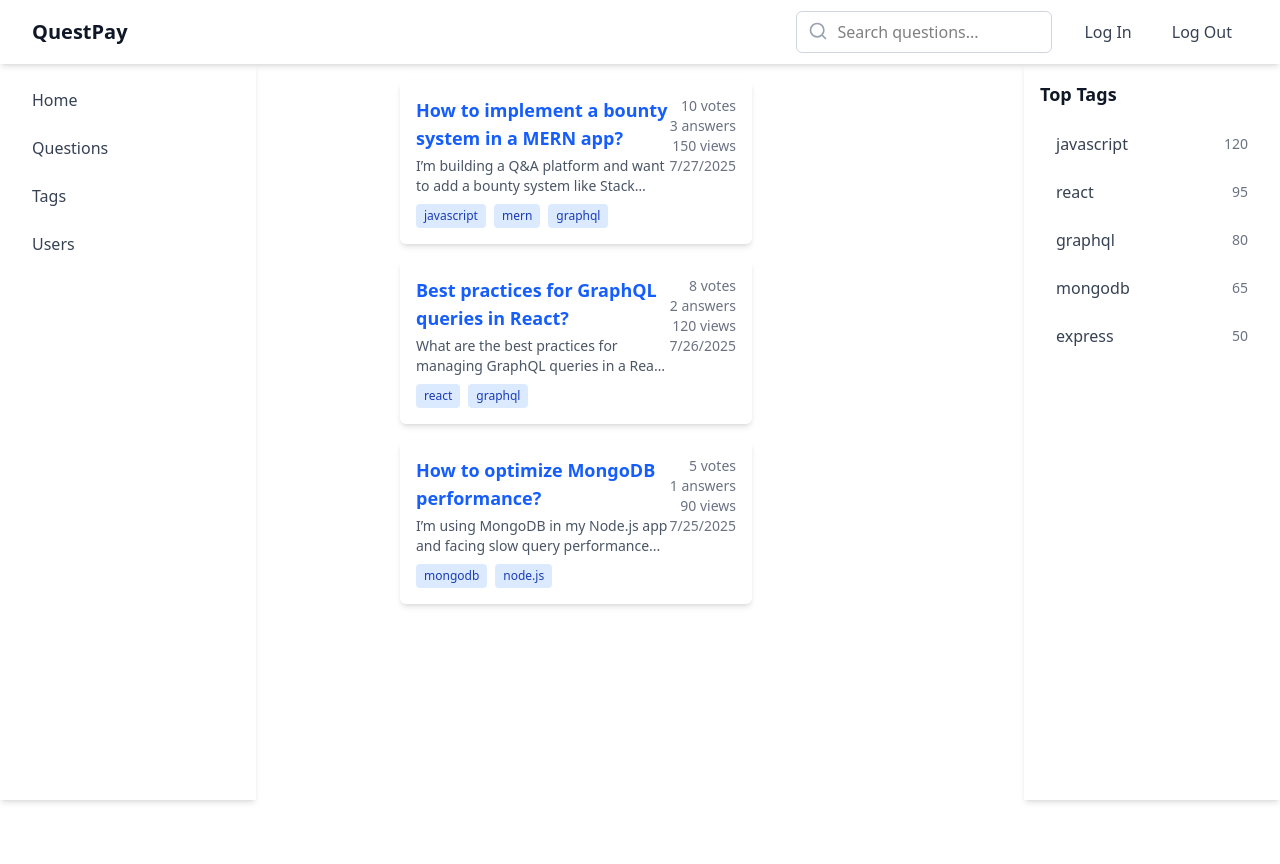
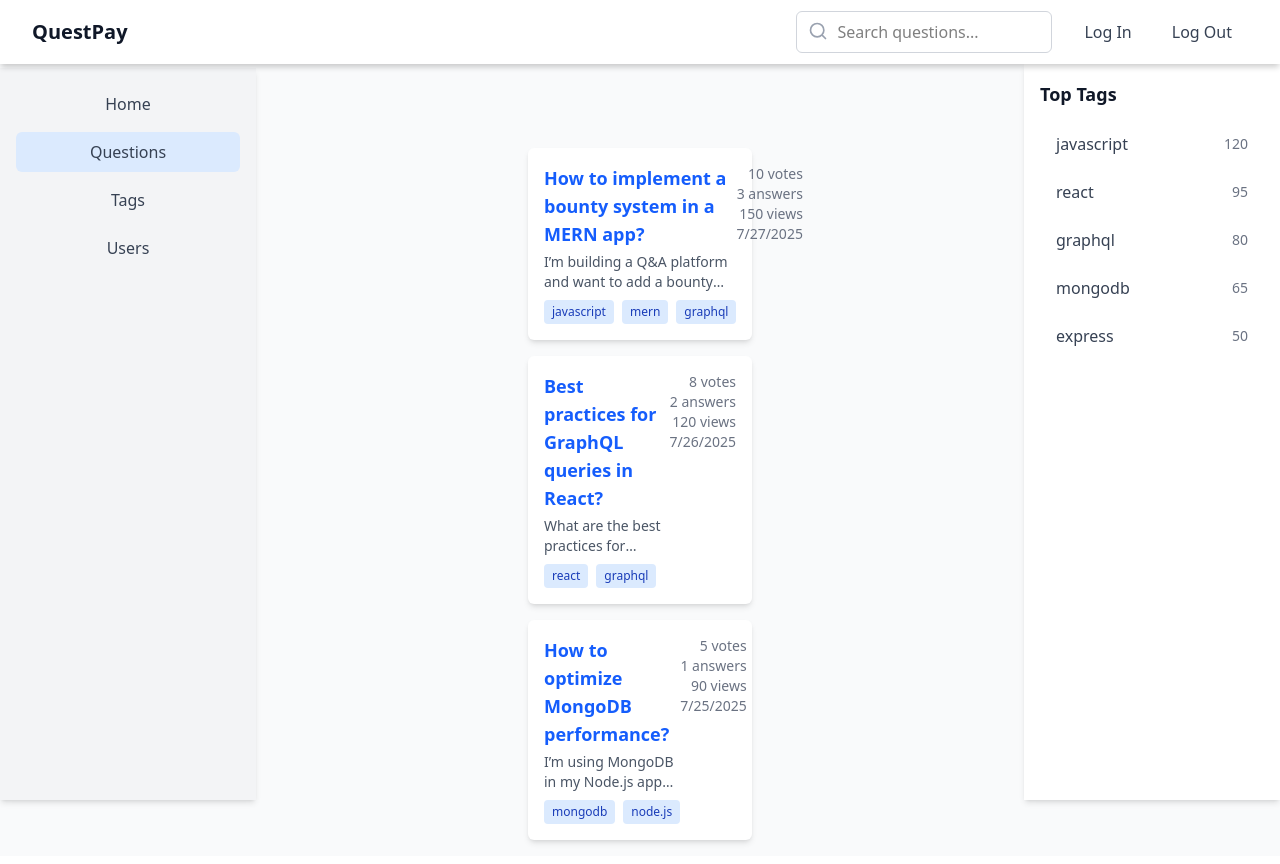
Before and after one commit to MehedisCode/quest-pay, a React (Vite) app in the folder client/: page / in a window 1280 px wide. Built offline with nearby package versions, Linux system fonts and the light colour scheme.

Commit message:
left sidebar buttons functionalities added, add TagsList and UsersList components; update MainLayout and NavBar for improved navigation

```diff
--- a/client/package.json
+++ b/client/package.json
@@ -15,6 +15,7 @@
     "@radix-ui/react-icons": "^1.3.2",
     "@tailwindcss/vite": "^4.1.11",
     "dotenv": "^17.2.1",
+    "prop-types": "^15.8.1",
     "radix": "^0.0.0",
     "react": "^19.1.0",
     "react-dom": "^19.1.0",
--- a/client/src/App.jsx
+++ b/client/src/App.jsx
@@ -6,7 +6,7 @@ import './App.css'
 function App() {
   return (
     <>
-      <NavBar />
+      {/* <NavBar /> */}
       <MainLayout />
     </>
   );
--- a/client/src/components/MainLayout.jsx
+++ b/client/src/components/MainLayout.jsx
@@ -1,26 +1,65 @@
+import { useState } from 'react';
 import NavBar from './NavBar';
 import Sidebar from './Sidebar';
 import RightSidebar from './RightSidebar';
 import QuestionsList from './QuestionsList';
+import TagsList from './TagsList';
+import UsersList from './UsersList';
 
 const MainLayout = () => {
+  const [activeSection, setActiveSection] = useState('questions');
+  const [isSidebarOpen, setIsSidebarOpen] = useState(false);
+
+  const renderContent = () => {
+    switch (activeSection) {
+      case 'home':
+        return (
+          <div className="p-4">
+            <h1 className="text-2xl font-bold text-gray-900 mb-4">
+              Welcome to QuestPay
+            </h1>
+            <p className="text-gray-600">
+              QuestPay is a Q&A platform where you can ask questions, share
+              knowledge, and offer bounties for the best answers. Explore our
+              community by browsing questions, tags, or user profiles.
+            </p>
+          </div>
+        );
+      case 'questions':
+        return <QuestionsList />;
+      case 'tags':
+        return <TagsList />;
+      case 'users':
+        return <UsersList />;
+      default:
+        return <QuestionsList />;
+    }
+  };
+
   return (
     <div className="flex flex-col min-h-screen">
+      {/* Navbar */}
+      <NavBar toggleSidebar={() => setIsSidebarOpen(!isSidebarOpen)} />
 
       {/* Main Content */}
-      <div className="flex flex-1">
+      <div className="flex flex-1 pt-[4.25rem] bg-gray-50">
         {/* Left Sidebar */}
         <div className="hidden md:block w-64 flex-shrink-0">
-          <Sidebar />
+          <Sidebar
+            activeSection={activeSection}
+            setActiveSection={setActiveSection}
+            isOpen={isSidebarOpen}
+            setIsOpen={setIsSidebarOpen}
+          />
         </div>
 
         {/* Scrollable Middle Section */}
-        <div className="flex-1 md:mx-32 lg:mr-64 overflow-y-auto flex-shrink-0">
-          <QuestionsList />
+        <div className="flex-1 md:pl-64 lg:pr-64 overflow-y-auto">
+          {renderContent()}
         </div>
 
         {/* Right Sidebar */}
-        <div className="hidden lg:block w-64">
+        <div className="hidden lg:block w-64 flex-shrink-0">
           <RightSidebar />
         </div>
       </div>
--- a/client/src/components/NavBar.jsx
+++ b/client/src/components/NavBar.jsx
@@ -1,19 +1,31 @@
-import { useState } from 'react';
-import { HamburgerMenuIcon, Cross1Icon } from '@radix-ui/react-icons';
+import PropTypes from 'prop-types';
 
-const NavBar = () => {
-  const [isMobileMenuOpen, setIsMobileMenuOpen] = useState(false);
-
-  const toggleMobileMenu = () => {
-    setIsMobileMenuOpen(!isMobileMenuOpen);
-  };
-
+const NavBar = ({ toggleSidebar }) => {
   return (
-    <nav className="bg-white shadow-md sticky top-0 z-50">
+    <nav className="bg-white shadow-[0_4px_6px_-1px_rgba(0,0,0,0.2)] sticky top-0 z-[1000]">
       <div className="max-w-7xl mx-auto px-4 sm:px-6 lg:px-8">
         <div className="flex justify-between items-center h-16">
-          {/* Left: Logo */}
-          <div className="flex items-center">
+          {/* Left: Logo and Sidebar Toggle */}
+          <div className="flex items-center space-x-4">
+            <button
+              onClick={toggleSidebar}
+              className="md:hidden text-gray-700 hover:text-blue-600 focus:outline-none p-2"
+            >
+              <svg
+                className="h-6 w-6"
+                fill="none"
+                stroke="currentColor"
+                viewBox="0 0 24 24"
+                xmlns="http://www.w3.org/2000/svg"
+              >
+                <path
+                  strokeLinecap="round"
+                  strokeLinejoin="round"
+                  strokeWidth="2"
+                  d="M4 6h16M4 12h16M4 18h16"
+                />
+              </svg>
+            </button>
             <a href="/" className="flex items-center space-x-2">
               <span className="text-xl font-bold text-gray-900">QuestPay</span>
             </a>
@@ -57,33 +69,14 @@ const NavBar = () => {
               </a>
             </div>
           </div>
-
-          {/* Mobile Menu Button */}
-          <div className="md:hidden flex items-center">
-            <button
-              onClick={toggleMobileMenu}
-              className="text-gray-700 hover:text-blue-600 focus:outline-none"
-            >
-              {isMobileMenuOpen ? (
-                <Cross1Icon className="h-6 w-6" />
-              ) : (
-                <HamburgerMenuIcon className="h-6 w-6" />
-              )}
-            </button>
-          </div>
         </div>
       </div>
-
-      {/* Mobile Menu (Empty for Now) */}
-      {isMobileMenuOpen && (
-        <div className="md:hidden bg-white border-t border-gray-200">
-          <div className="max-w-7xl mx-auto px-4 sm:px-6 lg:px-8 py-4 space-y-2">
-            {/* Placeholder for future menu items */}
-          </div>
-        </div>
-      )}
     </nav>
   );
 };
 
+NavBar.propTypes = {
+  toggleSidebar: PropTypes.func.isRequired,
+};
+
 export default NavBar;
--- a/client/src/components/Sidebar.jsx
+++ b/client/src/components/Sidebar.jsx
@@ -1,37 +1,30 @@
-import { useState } from 'react';
-import * as Dialog from '@radix-ui/react-dialog';
-import { HamburgerMenuIcon, Cross1Icon } from '@radix-ui/react-icons';
+import * as Dialog from "@radix-ui/react-dialog";
+import { Cross1Icon } from "@radix-ui/react-icons";
 
-const Sidebar = () => {
-  const [isOpen, setIsOpen] = useState(false);
-
+const Sidebar = ({ activeSection, setActiveSection, isOpen, setIsOpen }) => {
   const toggleSidebar = () => {
     setIsOpen(!isOpen);
   };
 
+  const handleNavClick = (section) => {
+    setActiveSection(section);
+    setIsOpen(false);
+  };
+
   const navLinks = [
-    { name: 'Home', href: '/' },
-    { name: 'Questions', href: '/questions' },
-    { name: 'Tags', href: '/tags' },
-    { name: 'Users', href: '/users' },
+    { name: "Home", href: "#" },
+    { name: "Questions", href: "#" },
+    { name: "Tags", href: "#" },
+    { name: "Users", href: "#" },
   ];
 
   return (
     <>
-      {/* Mobile Sidebar Toggle Button */}
-      <div className="md:hidden">
+      {/* Mobile Sidebar Dialog */}
       <Dialog.Root open={isOpen} onOpenChange={setIsOpen}>
-          <Dialog.Trigger asChild>
-            <button
-              onClick={toggleSidebar}
-              className="text-gray-700 hover:text-blue-600 focus:outline-none p-2"
-            >
-              <HamburgerMenuIcon className="h-6 w-6" />
-            </button>
-          </Dialog.Trigger>
         <Dialog.Portal>
-            <Dialog.Overlay className="fixed inset-0 bg-black/50 z-50 md:hidden" />
-            <Dialog.Content className="md:hidden fixed inset-0 bg-white z-50 p-4">
+          <Dialog.Overlay className="fixed inset-0 bg-black/50 z-30 md:hidden" />
+          <Dialog.Content className="md:hidden fixed inset-0 bg-gray-100 z-30 p-4 shadow-inner-top">
             <div className="flex justify-between items-center mb-4">
               <Dialog.Title className="text-xl font-bold text-gray-900">
                 Menu
@@ -47,32 +40,38 @@ const Sidebar = () => {
             </div>
             <div className="flex flex-col space-y-2">
               {navLinks.map((link) => (
-                  <a
+                <button
                   key={link.name}
-                    href={link.href}
-                    className="text-gray-700 hover:text-blue-600 hover:bg-gray-100 font-medium px-4 py-2 rounded-md transition-colors duration-200"
-                    onClick={toggleSidebar}
+                  onClick={() => handleNavClick(link.name.toLowerCase())}
+                  className={`text-gray-700 hover:text-blue-600 hover:bg-gray-200 font-medium px-4 py-2 rounded-md transition-colors duration-200 ${
+                    activeSection === link.name.toLowerCase()
+                      ? "bg-blue-100 text-blue-600"
+                      : ""
+                  }`}
                 >
                   {link.name}
-                  </a>
+                </button>
               ))}
             </div>
           </Dialog.Content>
         </Dialog.Portal>
       </Dialog.Root>
-      </div>
 
       {/* Sidebar (Desktop: Fixed) */}
-      <div className="hidden md:block fixed top-16 left-0 h-[calc(100vh-4rem)] w-64 bg-white shadow-md z-40">
+      <div className="hidden md:block fixed top-[4.25rem] left-0 h-[calc(100vh-4.25rem)] w-64 bg-gray-100 shadow-md shadow-inner-top z-40">
         <div className="flex flex-col space-y-2 p-4">
           {navLinks.map((link) => (
-            <a
+            <button
               key={link.name}
-              href={link.href}
-              className="text-gray-700 hover:text-blue-600 hover:bg-gray-100 font-medium px-4 py-2 rounded-md transition-colors duration-200"
+              onClick={() => handleNavClick(link.name.toLowerCase())}
+              className={`text-gray-700 hover:text-blue-600 hover:bg-gray-200 font-medium px-4 py-2 rounded-md transition-colors duration-200 ${
+                activeSection === link.name.toLowerCase()
+                  ? "bg-blue-100 text-blue-600"
+                  : ""
+              }`}
             >
               {link.name}
-            </a>
+            </button>
           ))}
         </div>
       </div>
--- /dev/null
+++ b/client/src/components/TagsList.jsx
@@ -0,0 +1,30 @@
+const TagsList = () => {
+  // Mock data for tags (replace with GraphQL query later)
+  const tags = [
+    { name: 'javascript', count: 120 },
+    { name: 'react', count: 95 },
+    { name: 'graphql', count: 80 },
+    { name: 'mongodb', count: 65 },
+    { name: 'express', count: 50 },
+  ];
+
+  return (
+    <div className="p-4">
+      <h1 className="text-2xl font-bold text-gray-900 mb-4">All Tags</h1>
+      <div className="grid grid-cols-1 sm:grid-cols-2 md:grid-cols-3 gap-4">
+        {tags.map((tag) => (
+          <a
+            key={tag.name}
+            href={`/tags/${tag.name}`}
+            className="bg-white shadow-md rounded-md p-4 hover:shadow-lg transition-shadow duration-200 flex justify-between items-center"
+          >
+            <span className="text-blue-600 hover:underline">{tag.name}</span>
+            <span className="text-gray-500 text-sm">{tag.count} questions</span>
+          </a>
+        ))}
+      </div>
+    </div>
+  );
+};
+
+export default TagsList;
--- /dev/null
+++ b/client/src/components/UsersList.jsx
@@ -0,0 +1,28 @@
+const UsersList = () => {
+  // Mock data for users (replace with GraphQL query later)
+  const users = [
+    { id: '1', username: 'john_doe', reputation: 250 },
+    { id: '2', username: 'jane_smith', reputation: 180 },
+    { id: '3', username: 'bob_jones', reputation: 120 },
+  ];
+
+  return (
+    <div className="p-4">
+      <h1 className="text-2xl font-bold text-gray-900 mb-4">All Users</h1>
+      <div className="space-y-4">
+        {users.map((user) => (
+          <a
+            key={user.id}
+            href={`/users/${user.id}`}
+            className="bg-white shadow-md rounded-md p-4 hover:shadow-lg transition-shadow duration-200 flex justify-between items-center"
+          >
+            <span className="text-blue-600 hover:underline">{user.username}</span>
+            <span className="text-gray-500 text-sm">{user.reputation} reputation</span>
+          </a>
+        ))}
+      </div>
+    </div>
+  );
+};
+
+export default UsersList;
--- a/client/src/main.jsx
+++ b/client/src/main.jsx
@@ -3,7 +3,5 @@ import { createRoot } from 'react-dom/client'
 import App from './App.jsx'
 
 createRoot(document.getElementById('root')).render(
-  <StrictMode>
     <App />
-  </StrictMode>,
 )
```
Also changed, not shown: 1 other file (tests, documents, lock files or other folders). Lines whose indentation alone changed are shown as unchanged.
